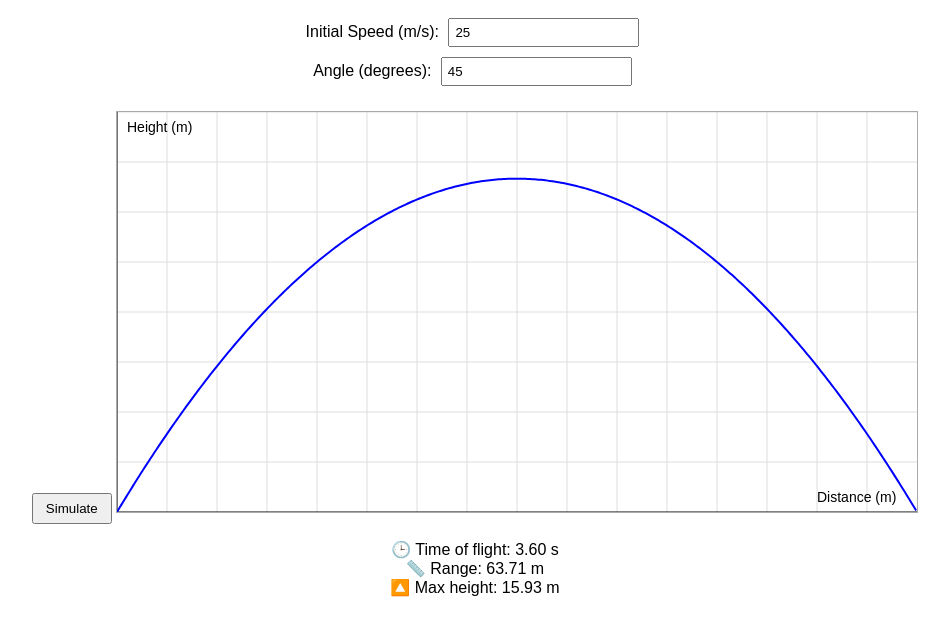
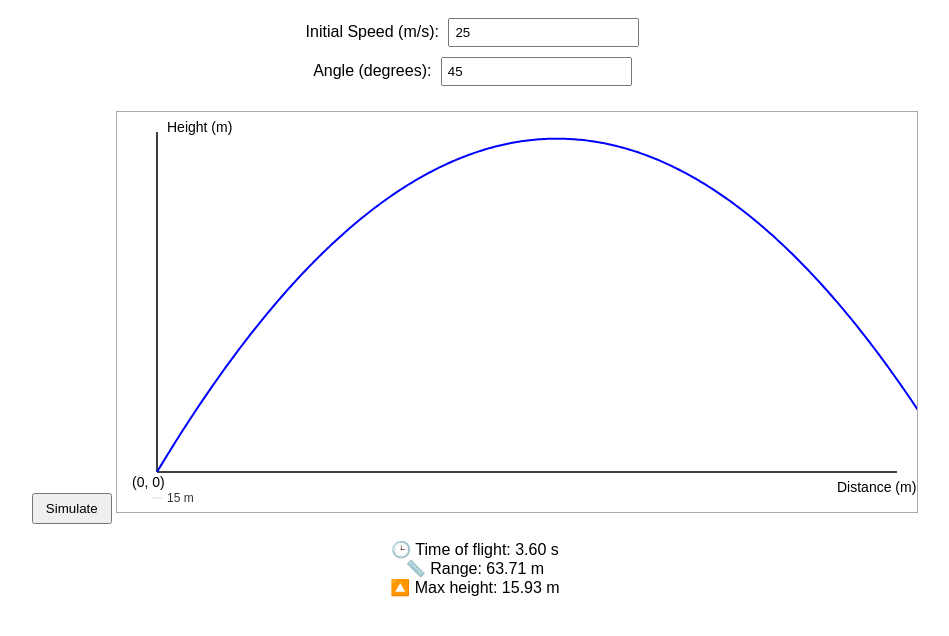
Before and after one commit to ayoub1maftouh/ayoub-tools, a plain HTML site: page projectile.html in a window 1280 px wide. Both pictures are taken after a click on the button "Simulate". Shown: the part 102-738 px from the top of the page, without its empty margins (165-1114 px from the left). Drawn offline with Linux system fonts and the light colour scheme.

Commit message:
Add files via upload

```diff
--- a/projectile.html
+++ b/projectile.html
@@ -22,20 +22,30 @@
   <p id="results"></p>
 
   <script>
-    function drawGrid(ctx, width, height, stepX, stepY) {
+    function drawGrid(ctx, width, height, scaleX, scaleY, maxRange, maxHeight) {
       ctx.strokeStyle = "#ddd";
       ctx.lineWidth = 1;
-      for (let x = 0; x < width; x += stepX) {
+      ctx.font = "12px sans-serif";
+      ctx.fillStyle = "#333";
+
+      // X-axis ticks
+      for (let x = 0; x <= maxRange; x += 10) {
+        const px = x * scaleX;
         ctx.beginPath();
-        ctx.moveTo(x, 0);
-        ctx.lineTo(x, height);
+        ctx.moveTo(px, height - 5);
+        ctx.lineTo(px, height + 5);
         ctx.stroke();
+        ctx.fillText(x + " m", px - 10, height + 20);
       }
-      for (let y = 0; y < height; y += stepY) {
+
+      // Y-axis ticks
+      for (let y = 0; y <= maxHeight; y += 5) {
+        const py = height - y * scaleY;
         ctx.beginPath();
-        ctx.moveTo(0, y);
-        ctx.lineTo(width, y);
+        ctx.moveTo(-5, py);
+        ctx.lineTo(5, py);
         ctx.stroke();
+        ctx.fillText(y + " m", 10, py + 4);
       }
     }
 
@@ -58,30 +68,35 @@
       const ctx = canvas.getContext("2d");
       ctx.clearRect(0, 0, canvas.width, canvas.height);
 
-      // Grid background
-      drawGrid(ctx, canvas.width, canvas.height, 50, 50);
-
       // Scale to fit
       const scaleX = canvas.width / range;
       const scaleY = canvas.height / (hMax * 1.2);
 
+      // Move origin to bottom-left
+      ctx.save();
+      ctx.translate(40, canvas.height - 40);
+
       // Draw axes
       ctx.beginPath();
-      ctx.moveTo(0, canvas.height);
-      ctx.lineTo(canvas.width, canvas.height);
       ctx.moveTo(0, 0);
-      ctx.lineTo(0, canvas.height);
+      ctx.lineTo(canvas.width - 60, 0);
+      ctx.moveTo(0, 0);
+      ctx.lineTo(0, -canvas.height + 60);
       ctx.strokeStyle = "#000";
+      ctx.lineWidth = 1.5;
       ctx.stroke();
+
+      // Draw grid and ticks
+      drawGrid(ctx, canvas.width - 60, canvas.height - 60, scaleX, scaleY, Math.round(range), Math.round(hMax));
 
       // Plot trajectory
       ctx.beginPath();
-      ctx.moveTo(0, canvas.height);
+      ctx.moveTo(0, 0);
       for (let t = 0; t <= tFlight; t += 0.01) {
         const x = v0 * Math.cos(angleRad) * t;
         const y = v0 * Math.sin(angleRad) * t - 0.5 * g * t * t;
         const px = x * scaleX;
-        const py = canvas.height - y * scaleY;
+        const py = -y * scaleY;
         ctx.lineTo(px, py);
       }
       ctx.strokeStyle = "blue";
@@ -91,8 +106,13 @@
       // Labels
       ctx.fillStyle = "black";
       ctx.font = "14px sans-serif";
-      ctx.fillText("Distance (m)", canvas.width - 100, canvas.height - 10);
-      ctx.fillText("Height (m)", 10, 20);
+      ctx.fillText("Distance (m)", canvas.width - 120, 20);
+      ctx.fillText("Height (m)", 10, -canvas.height + 60);
+
+      // Origin label
+      ctx.fillText("(0, 0)", -25, 15);
+
+      ctx.restore();
     }
   </script>
 </body>
```
